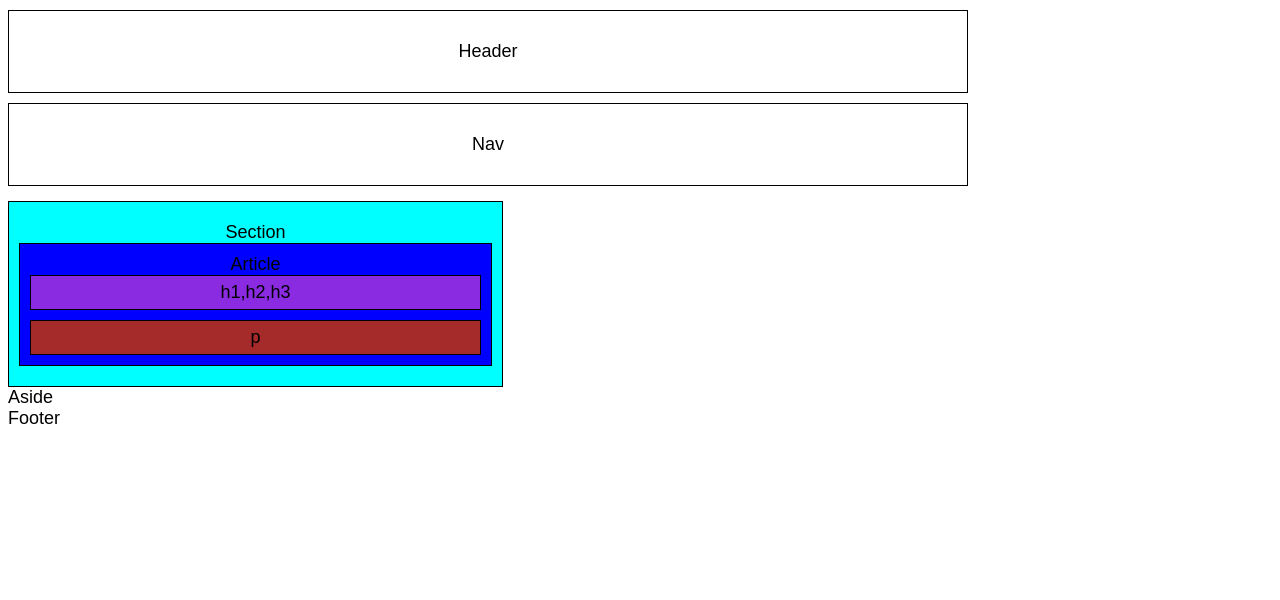
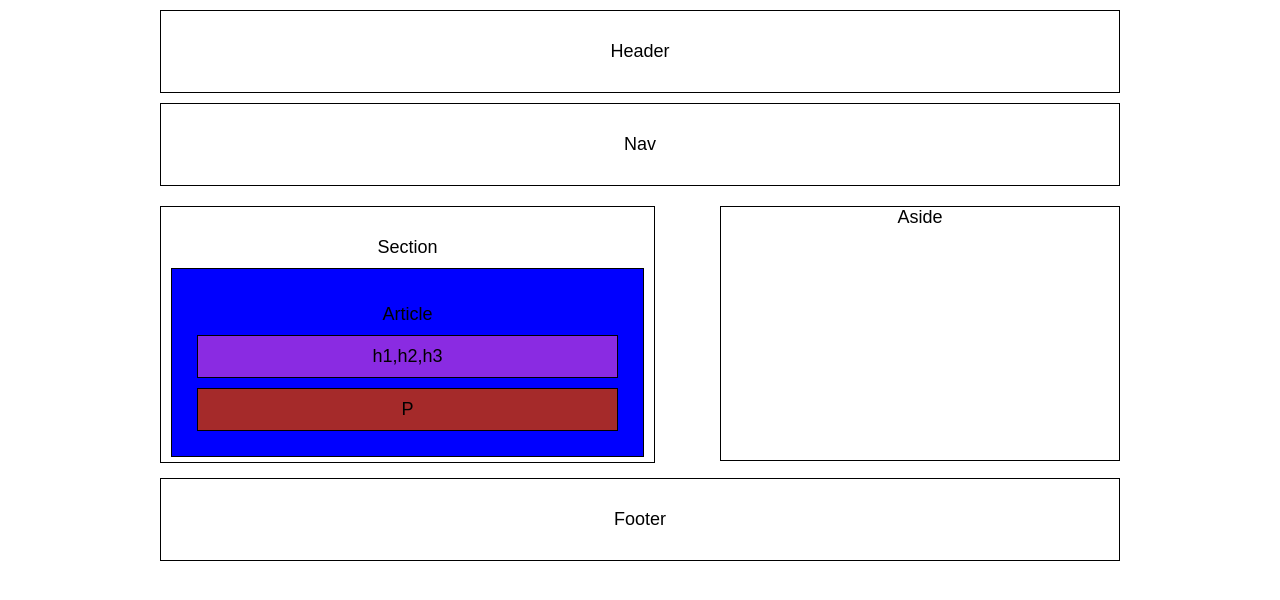
Before and after one commit to nikola4work/HH-WireFrame, a plain HTML site: page index.html in a window 1280 px wide. Drawn offline with Linux system fonts and the light colour scheme.

Commit message:
finished with aligment in css and made some changes on html page

```diff
--- a/index.html
+++ b/index.html
@@ -19,25 +19,29 @@
     </nav>
 
     <section id="left">
-        Section
+        <p>Section</p>
         <article class="main-content">
-            Article
+            <p>Article</p>
             <div class="tag">
-                h1,h2,h3
+                <p>h1,h2,h3</p>
             </div>
             <div class="p">
-                p
+                <p> P</p>
             </div>
         </article>
+
     </section>
 
     <aside id="right">
         Aside
     </aside>
-
+    <br class="clear-fix">
     <footer>
         Footer
     </footer>
+
+
+    </div>
 </body>
 
 </html>
--- a/style.css
+++ b/style.css
@@ -1,5 +1,7 @@
 * {
     box-sizing: border-box;
+    margin: auto;
+    padding: auto;
 }
 
 body {
@@ -19,33 +21,62 @@ body {
 #top-nav {
     border: 1px solid black;
     text-align: center;
-    margin-bottom: 15px;
+    margin-bottom: 20px;
     padding: 30px;
 }
 
 #left {
+    float: left;
     width: 495px;
     border: 1px solid black;
     text-align: center;
-    padding: 20px 10px;
-    background-color: aqua;
+    padding-top: 30px;
+    padding-right: 10px;
+    padding-left: 10px;
+    padding-bottom: 5px;
+    margin-bottom: 15px;
+}
+
+#left p {
+    padding-bottom: 10px;
 }
 
 .main-content {
     border: 1px solid black;
+    padding: 25px;
+    background-color: blue;
+}
+
+.main-content p {
     padding: 10px;
-    background-color: blue;
 }
 
 .tag {
     border: 1px solid black;
-    padding: 6px;
     margin-bottom: 10px;
     background-color: blueviolet;
 }
 
 .p {
     border: 1px solid black;
-    padding: 6px;
     background-color: brown;
 }
+
+#right {
+    width: 400px;
+    float: right;
+    border: 1px solid black;
+    height: 255px;
+    text-align: center;
+}
+
+footer {
+    clear: both;
+    border: 1px solid black;
+    padding: 30px;
+    text-align: center;
+}
+
+.clear-fix {
+    clear: both;
+}
```
